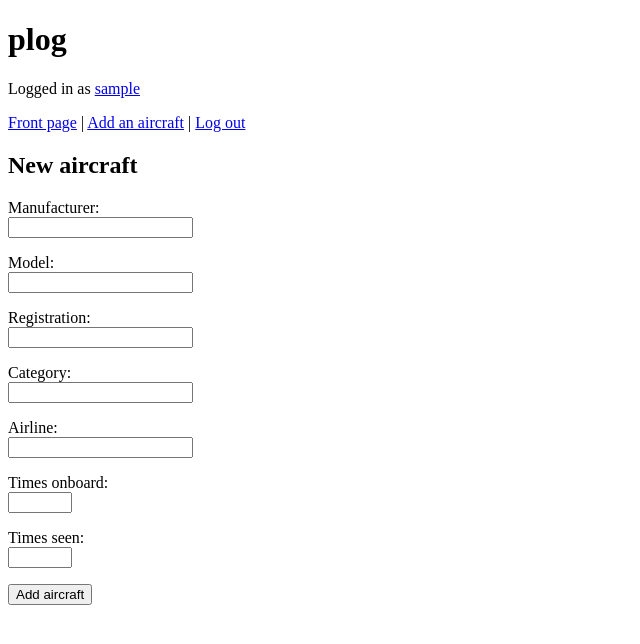
After one commit to tontsa28/plog, a Flask app: page /new_item in a window 1280 px wide. The commit adds this page. Shown: the top 644 px of the page, without its empty margins (0-640 px from the left). Run offline with Flask 3, Linux system fonts and the light colour scheme; the visitor is signed in with stand-in values (Sample User, id 1); parts of the project's set-up code (start-up, migrations or seed data) failed here and were passed over.

Commit message:
feat: implement adding new items

```diff
--- a/app.py
+++ b/app.py
@@ -3,8 +3,10 @@ import sqlite3
 import importlib
 
 from flask import Flask, flash, redirect, render_template, request, session, abort
+from werkzeug.wrappers.response import Response
 
 import users
+import items
 
 app = Flask(__name__)
 
@@ -43,10 +45,11 @@ def check_csrf() -> None:
 
 @app.route("/")
 def index() -> str:
-    return render_template("index.html")
+    all_items = items.get_items()
+    return render_template("index.html", items=all_items)
 
 @app.route("/login", methods=["GET", "POST"])
-def login():
+def login() -> Response | str:
     if request.method == "POST":
         username = request.form["username"]
         password = request.form["password"]
@@ -64,7 +67,7 @@ def login():
         return render_template("login.html")
 
 @app.route("/register", methods=["GET", "POST"])
-def register():
+def register() -> Response | str:
     if request.method == "POST":
         username = request.form["username"]
         password1 = request.form["password1"]
@@ -85,8 +88,46 @@ def register():
         return render_template("register.html")
 
 @app.route("/logout")
-def logout():
+def logout() -> Response:
     if "user_id" in session:
         del session["user_id"]
         del session["username"]
     return redirect("/")
+
+@app.route("/new_item", methods=["GET", "POST"])
+def new_item() -> Response | str:
+    if request.method == "POST":
+        require_login()
+        check_csrf()
+
+        manufacturer = request.form["manufacturer"]
+        if not manufacturer or len(manufacturer) > 30:
+            abort(403)
+        model = request.form["model"]
+        if not model or len(model) > 20:
+            abort(403)
+        registration = request.form["registration"]
+        if not registration or len(registration) > 10:
+            abort(403)
+        category = request.form["category"]
+        if not category or len(category) > 20:
+            abort(403)
+        airline = request.form["airline"]
+        if not airline or len(airline) > 30:
+            abort(403)
+        try:
+            times_onboard = int(request.form["times_onboard"])
+        except ValueError:
+            times_onboard = 0
+        try:
+            times_seen = int(request.form["times_seen"])
+        except ValueError:
+            times_seen = 0
+        user_id = session["user_id"]
+
+        items.add_item(user_id, manufacturer, model, registration, category, airline, times_onboard, times_seen)
+
+        return redirect("/")
+    else:
+        require_login()
+        return render_template("new_item.html")
--- a/templates/layout.html
+++ b/templates/layout.html
@@ -15,6 +15,7 @@
     <p>
         <a href="/">Front page</a> |
     {% if session.user_id %}
+        <a href="/new_item">Add an aircraft</a> |
         <a href="/logout">Log out</a>
     {% else %}
         <a href="/login">Log in</a> |
--- /dev/null
+++ b/templates/new_item.html
@@ -0,0 +1,39 @@
+{% extends "layout.html" %}
+
+{% block title %}Add an aircraft{% endblock %}
+
+{% block content %}
+<h2>New aircraft</h2>
+<form action="/new_item" method="post">
+    <p>
+        <label for="manufacturer">Manufacturer:</label> <br/>
+        <input type="text" name="manufacturer" id="manufacturer" maxlength="30" required />
+    </p>
+    <p>
+        <label for="model">Model:</label> <br/>
+        <input type="text" name="model" id="model" maxlength="20" required />
+    </p>
+    <p>
+        <label for="registration">Registration:</label> <br/>
+        <input type="text" name="registration" id="registration" maxlength="10" required />
+    </p>
+    <p>
+        <label for="category">Category:</label> <br/>
+        <input type="text" name="category" id="category" maxlength="20" required />
+    </p>
+    <p>
+        <label for="airline">Airline:</label> <br/>
+        <input type="text" name="airline" id="airline" maxlength="30" required />
+    </p>
+    <p>
+        <label for="times_onboard">Times onboard:</label> <br/>
+        <input type="number" name="times_onboard" id="times_onboard" min="0" max="999" />
+    </p>
+    <p>
+        <label for="times_seen">Times seen:</label> <br/>
+        <input type="number" name="times_seen" id="times_seen" min="0" max="999" />
+    </p>
+    <input type="hidden" name="csrf_token" value="{{ session.csrf_token }}" />
+    <input type="submit" value="Add aircraft" />
+</form>
+{% endblock %}
```
Also changed, not shown: items.py (added, +14 -0 lines), templates/index.html (+8 -3 lines).
